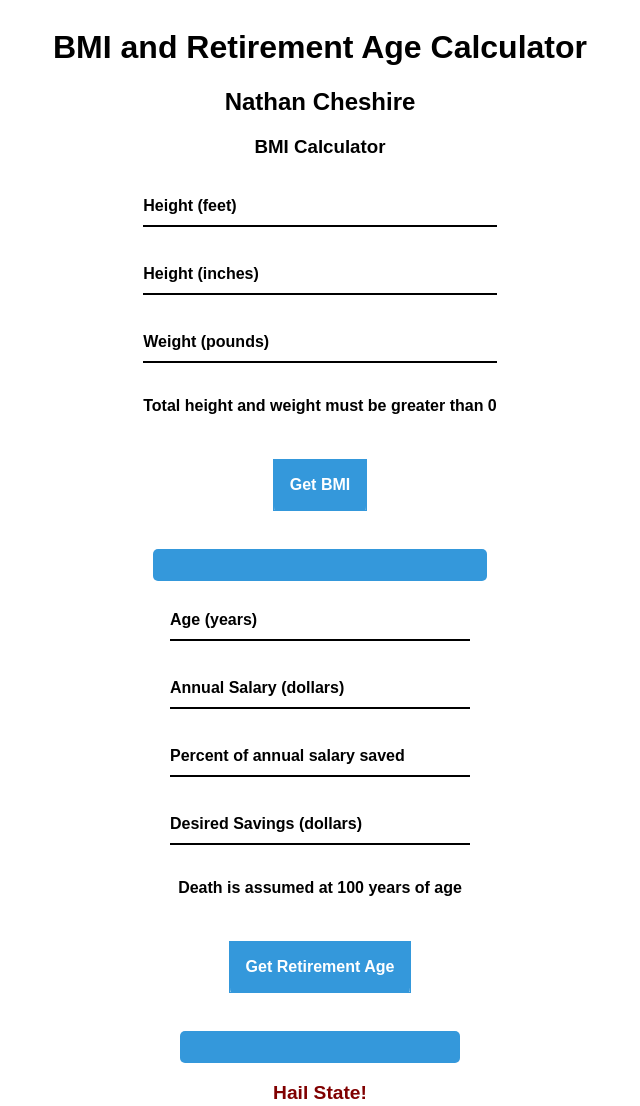
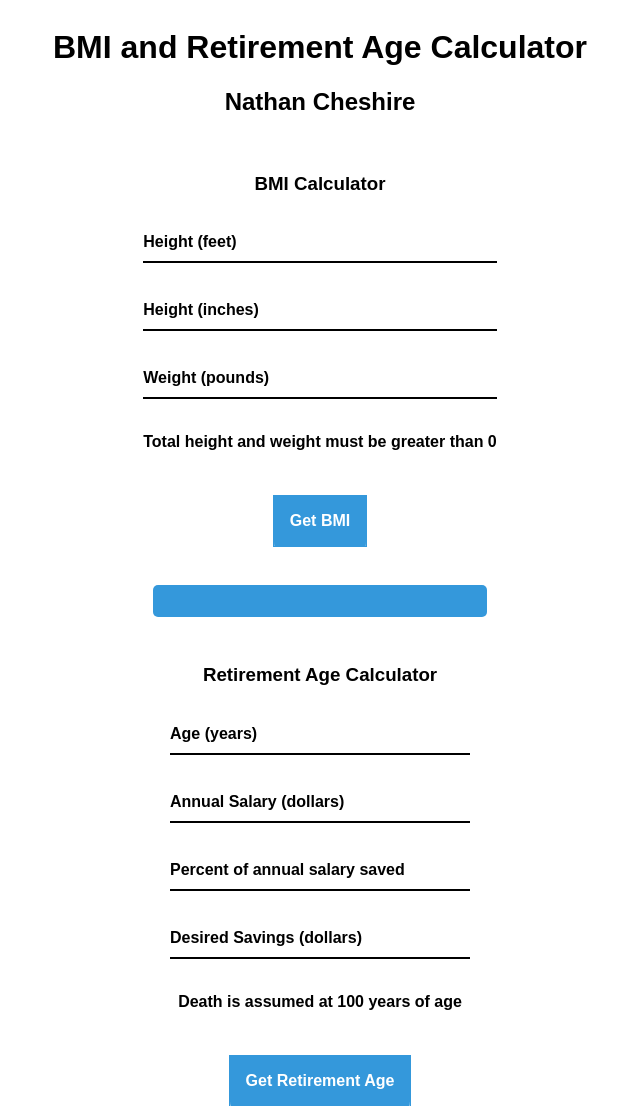
Before and after one commit to NathanCheshire/BMI_RetAge_Calculator_Pipeline, a Flask app: page / in a window 1280 px wide. Shown: the top 1106 px of the page, without its empty margins (320-960 px from the left). Run offline with Flask 2, Linux system fonts and the light colour scheme.

Commit message:
make ui more consistent

```diff
--- a/src/templates/app.html
+++ b/src/templates/app.html
@@ -10,6 +10,7 @@
     <div class="container">
         <h1><b>BMI and Retirement Age Calculator</b></h1>
         <h2>Nathan Cheshire</h2>
+        <br/>
         <h3>BMI Calculator</h3>
     </div>
     <div class="container">
@@ -46,6 +47,8 @@
           </div>
         </form>
     </div>
+    <br/>
+    <div class = "container"><h3>Retirement Age Calculator</h3></div>
     <div class="container">
         <form action="/getretirementage" method="POST">
           <div class="form">
```
